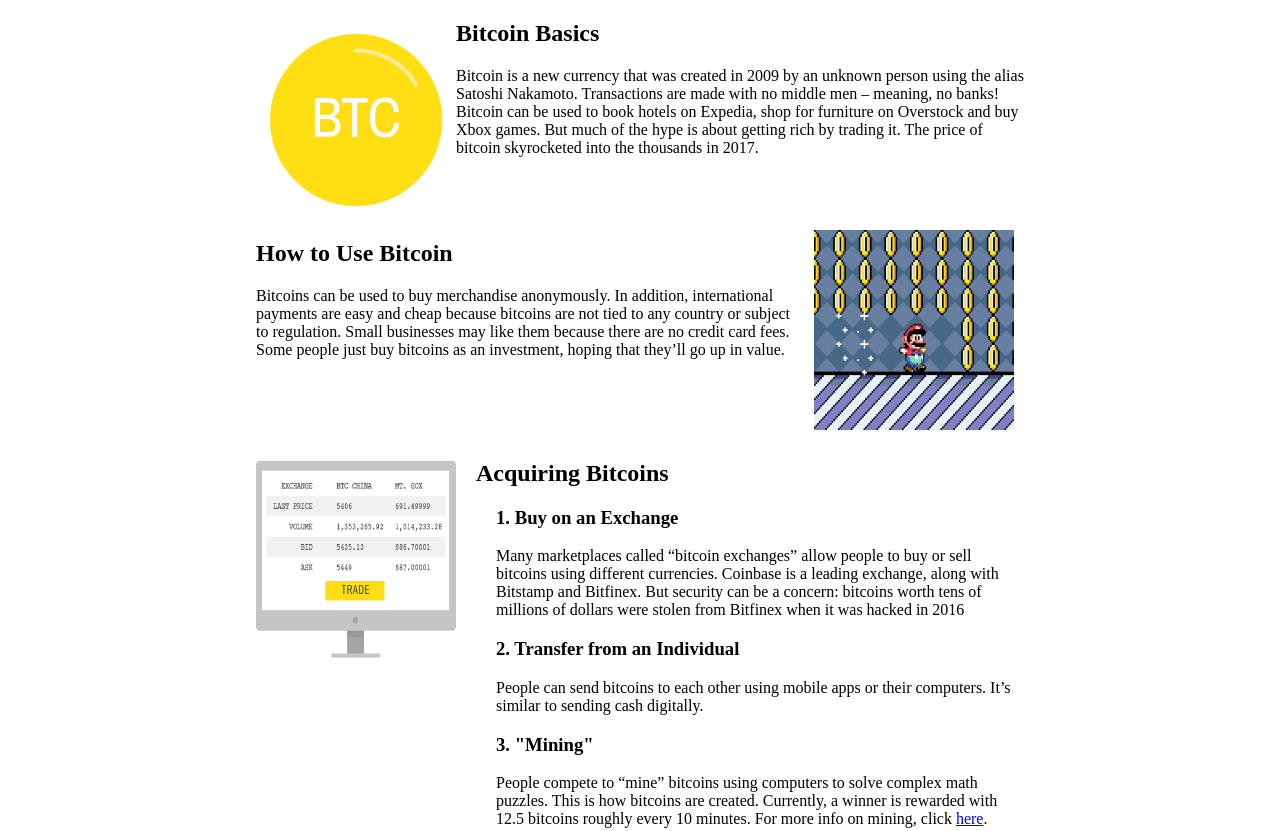
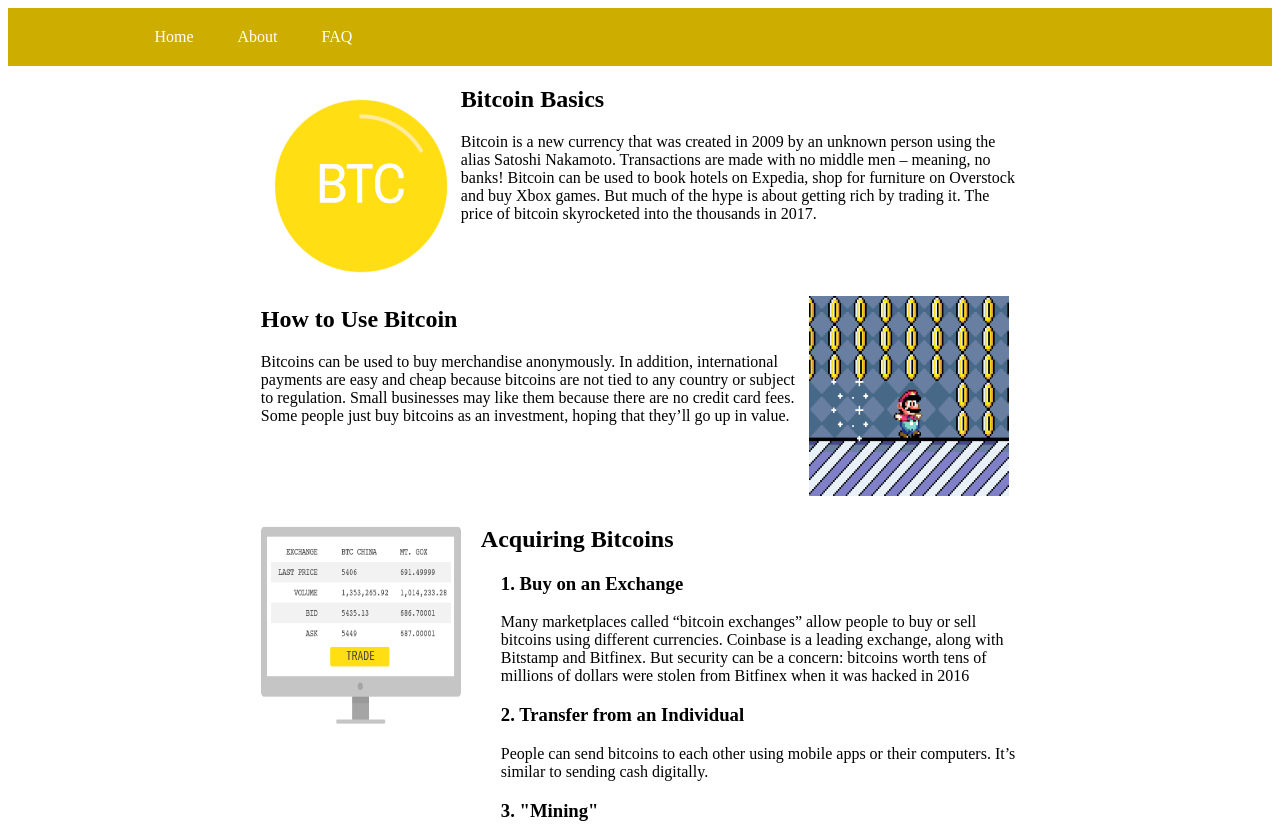
Before and after one commit to angelyoung24/bitcoin, a plain HTML site: page about/html/about.html in a window 1280 px wide. Shown: the top 831 px of the page. Drawn offline with Linux system fonts and the light colour scheme.

Commit message:
updated file paths

```diff
--- a/about/css/about.css
+++ b/about/css/about.css
@@ -1,6 +1,5 @@
 
-
-body {
+.wrap {
 	width: 60%;
 	margin: 0 auto;
 	padding-bottom: 50px;
--- a/about/html/about.html
+++ b/about/html/about.html
@@ -3,8 +3,21 @@
 <head>
 	<title>About Bitcoin</title>
 	<link rel="stylesheet" type="text/css" href="../css/about.css">
+	<link rel="stylesheet" type="text/css" href="../../layout.css">
 </head>
 <body>
+	<header>
+		<nav>
+  <div class="navbar">
+    <ul id="this">
+      <li id="looks"><a href="../../index.html" id="nice">Home</a></li>
+      <li id="looks"><a href="../bitcoin/about/html/about.html" id="nice">About</a></li>
+      <li id="looks"><a href="../../FAQ.html"id="nice">FAQ</a></li>
+    </ul>
+  </div>
+</nav>
+	</header>
+<div class="wrap">
 	<div>
 		<img id='img-left' src="../img/coin.gif" width='200px' height='200px'>
 		<h2>Bitcoin Basics</h2>
@@ -51,6 +64,6 @@
 		<p class='txt-right'>Though each bitcoin transaction is recorded in a public log, names of buyers and sellers are never revealed – only their wallet IDs. While that keeps bitcoin users’ transactions private, it also lets them buy or sell anything without easily tracing it back to them. That’s why it has become the currency of choice for people online buying drugs or other illicit activities.</p>
 	</div>
 
-
+</div>
 </body>
 </html>
```
Also changed, not shown: 2 other files.
